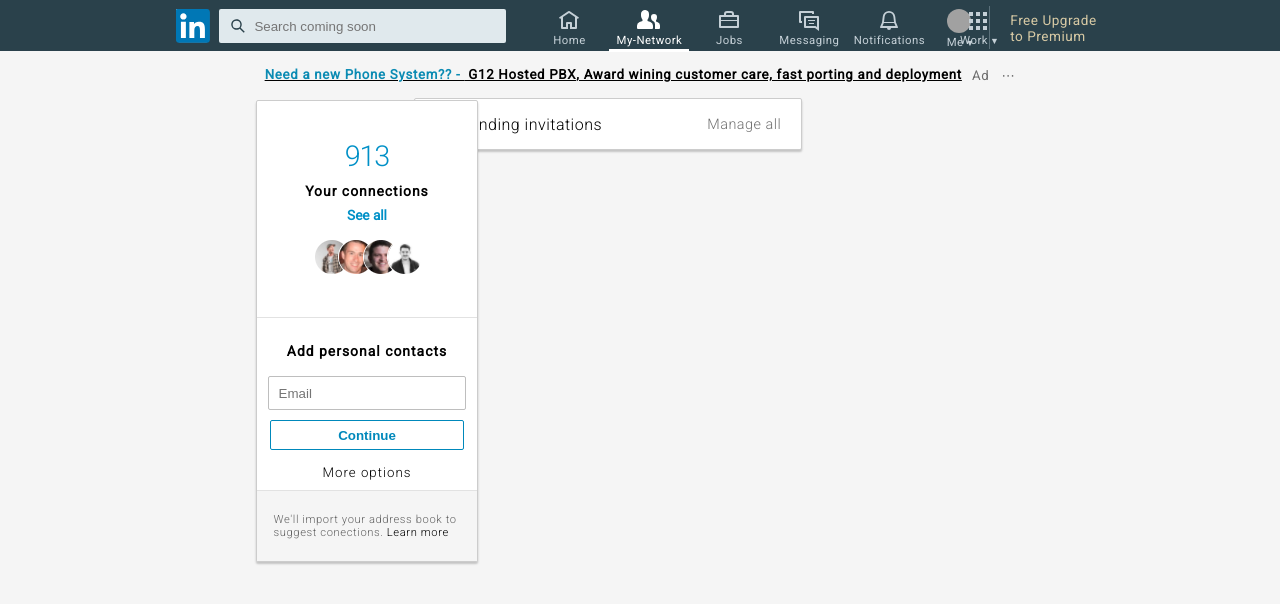
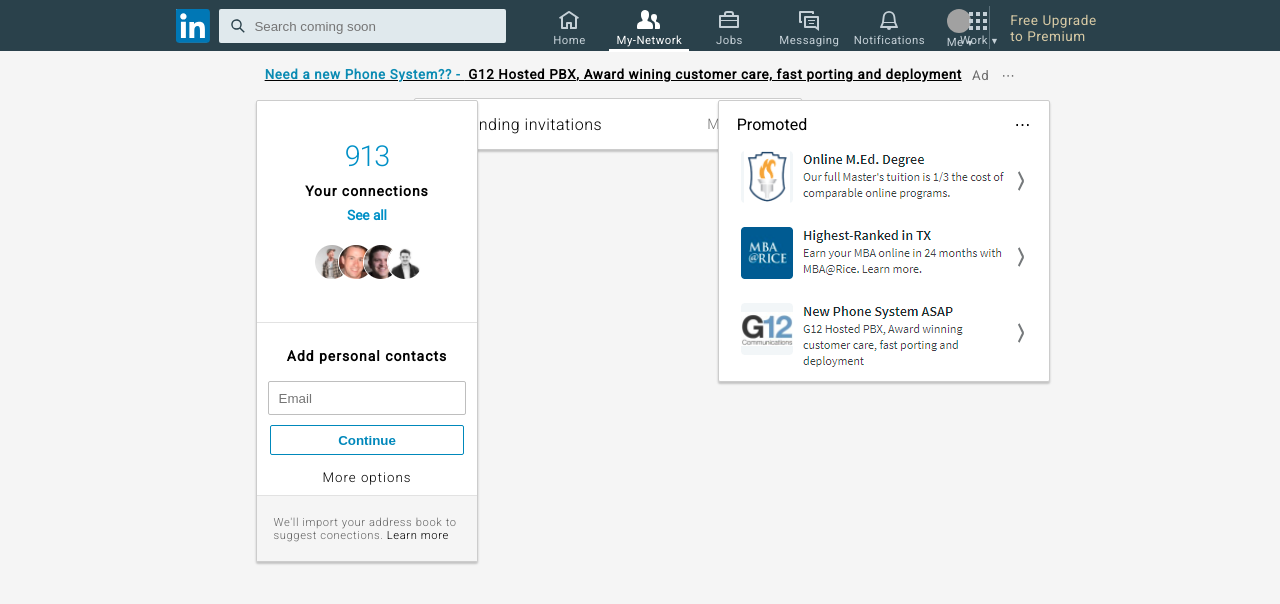
Before and after one commit to myxozoa/react-linkedin-mockup, a React (Create React App) app: page / in a window 1280 px wide. Shown: the top 604 px of the page. Built offline with nearby package versions, Linux system fonts and the light colour scheme.

Commit message:
Added styled promo component, with placeholder ads

```diff
--- a/src/components/Promoted.js
+++ b/src/components/Promoted.js
@@ -1,16 +1,15 @@
 import React from 'react';
+import promo from '../assets/promotedsites.png';
 
-class Promoted extends React.Component {
-    state = {
-
-    }
-
-    render() {
-        return (
-            <div className='promoted'>
-
+function Promoted() {
+    return (
+        <div className='promoted'>
+            <div className='promo-title'>
+                <div> Promoted </div>
+                <div> &#x22ef; </div>
             </div>
-        );
-    }
+            <img src={promo} alt='borked' />
+        </div>
+    );
 }
 export default Promoted;
--- a/src/index.css
+++ b/src/index.css
@@ -284,7 +284,7 @@
   text-decoration: underline;
 }
 .connections img {
-  margin-top: 10px;
+  margin-top: 15px;
   cursor: pointer;
 }
 .connections .conn-break {
@@ -386,6 +386,32 @@
 .invitations .manage:hover {
   text-decoration: underline;
 }
+.promoted {
+  position: fixed;
+  right: 18%;
+  top: 100px;
+  width: 330px;
+  height: 280px;
+  display: flex;
+  justify-content: center;
+  align-items: center;
+  flex-direction: column;
+  background: white;
+  font-size: 1rem;
+  border: 1px solid #cccccc;
+  border-radius: 2px;
+  box-shadow: 0 2px 2px 0.1px rgba(82, 82, 82, 0.3);
+}
+.promoted .promo-title {
+  width: 89%;
+  margin-bottom: 10px;
+  display: flex;
+  flex-direction: row;
+  justify-content: space-between;
+}
+.promoted img {
+  cursor: pointer;
+}
 .flex-center-mix {
   display: flex;
   justify-content: center;
--- a/src/less/connections.less
+++ b/src/less/connections.less
@@ -40,7 +40,7 @@
     }
   }
   img {
-    margin-top: 10px;
+    margin-top: 15px;
     cursor: pointer;
   }
 
--- a/src/less/index.less
+++ b/src/less/index.less
@@ -4,6 +4,7 @@
 @import 'connections';
 @import 'invitations';
 @import 'pymk';
+@import 'promoted';
 
 
 .flex-center-mix {
--- /dev/null
+++ b/src/less/promoted.less
@@ -0,0 +1,26 @@
+.promoted {
+  position: fixed;
+  right: 18%;
+  top: 100px;
+  width: 330px;
+  height: 280px;
+  background: white;
+  .flex-center-mix();
+  flex-direction: column;
+  background: white;
+  font-size: 1rem;
+  border: 1px solid #cccccc;
+  border-radius: 2px;
+  box-shadow: 0 2px 2px 0.1px rgba(82, 82, 82, 0.3);
+
+  .promo-title {
+    width: 89%;
+    margin-bottom: 10px;
+    display: flex;
+    flex-direction: row;
+    justify-content: space-between;
+  }
+  img {
+    cursor: pointer;
+  }
+}
```
Also changed, not shown: src/assets/promotedsites.png (added).
